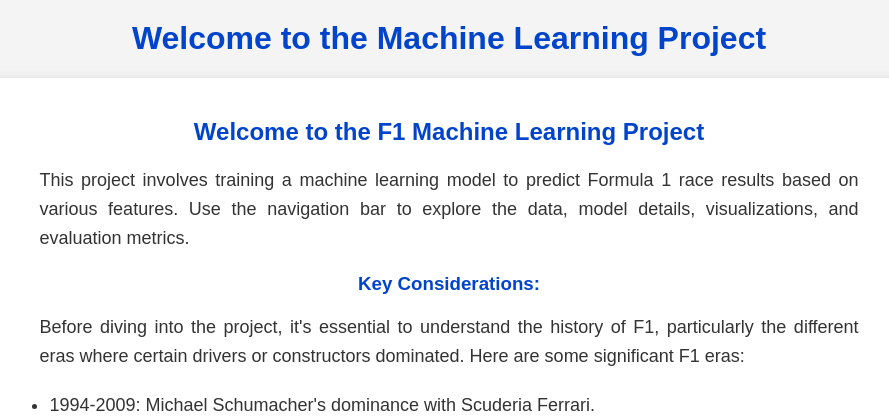
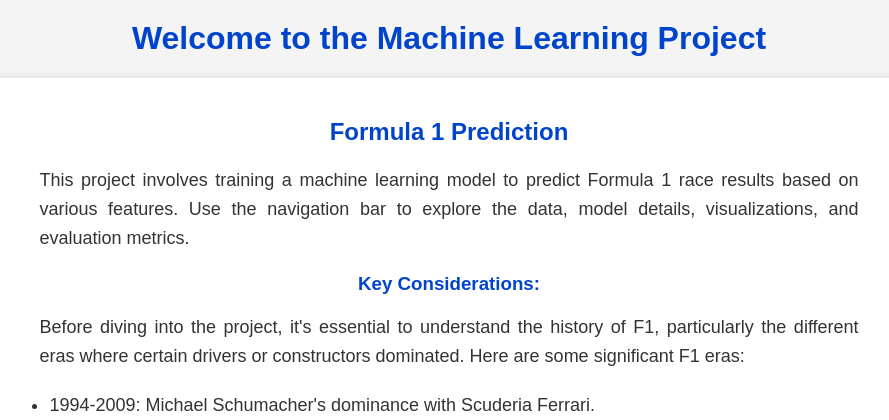
Before and after one commit to abubakarp789/100DaysOfBytewiseFellowship, a Flask app: page / in a window 1280 px wide. Shown: the top 420 px of the page, without its empty margins (191-1080 px from the left). Run offline with Flask 3, Linux system fonts and the light colour scheme; parts of the project's set-up code (start-up, migrations or seed data) failed here and were passed over.

Commit message:
Index file improve

```diff
--- a/Bytewise Fellowship Daily Task Solution/Project#02/templates/index.html
+++ b/Bytewise Fellowship Daily Task Solution/Project#02/templates/index.html
@@ -85,7 +85,7 @@
 <body>
     <h1>Welcome to the Machine Learning Project</h1>
     <div class="container">
-        <h2>Welcome to the F1 Machine Learning Project</h2>
+        <h2>Formula 1 Prediction</h2>
         <p>This project involves training a machine learning model to predict Formula 1 race results based on various features. Use the navigation bar to explore the data, model details, visualizations, and evaluation metrics.</p>
 
         <h3>Key Considerations:</h3>
```
